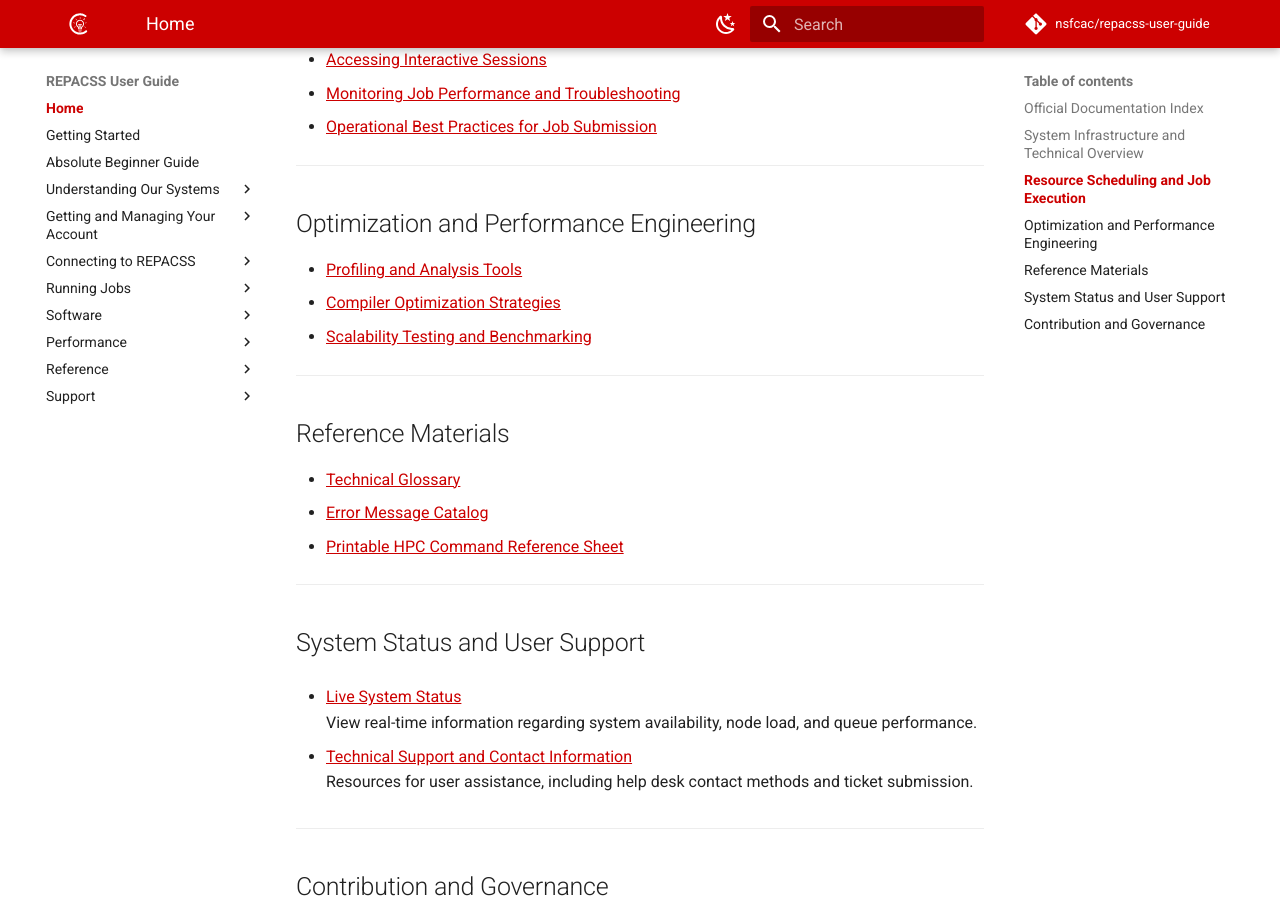
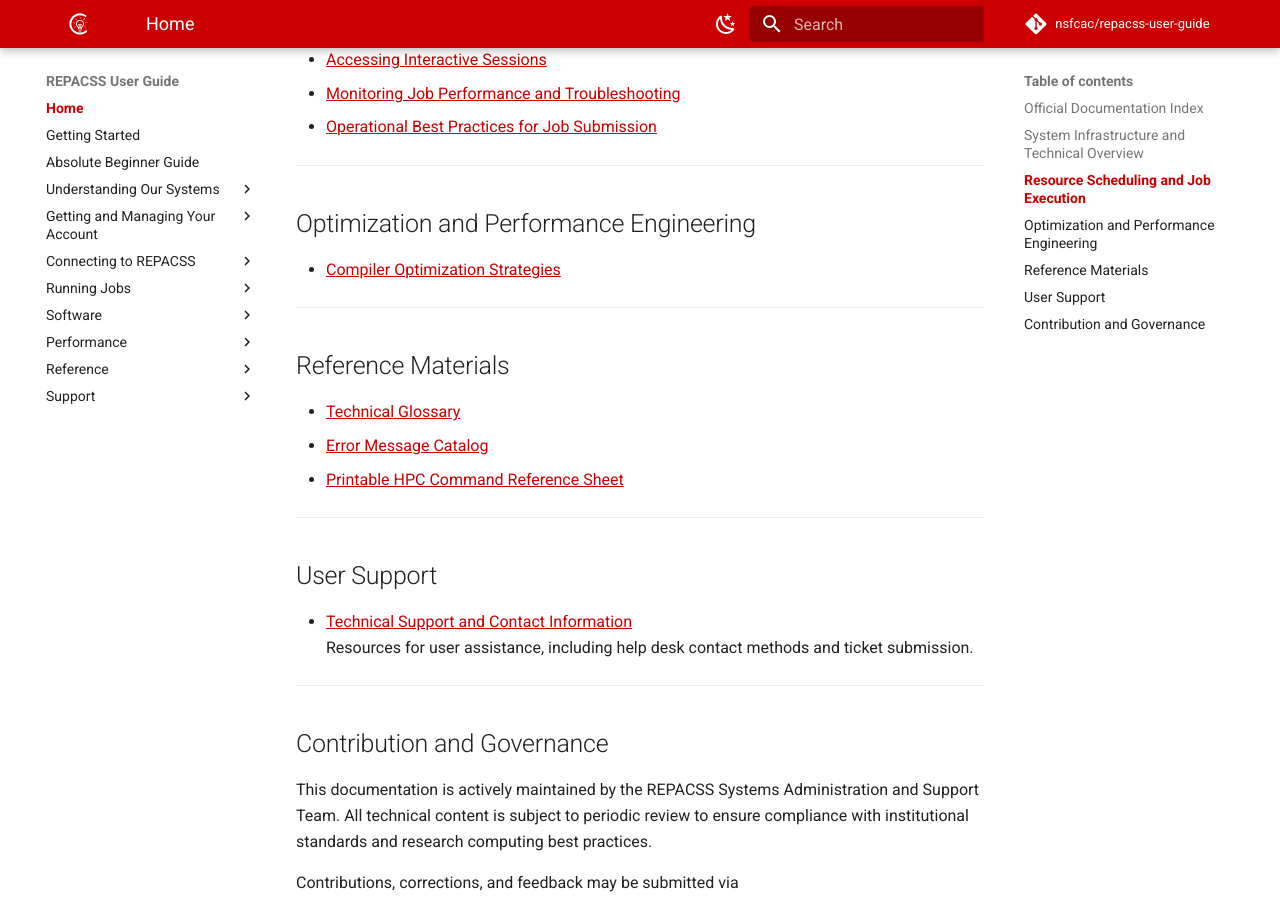
Before and after one commit to nsfcac/repacss-user-guide, an MkDocs documentation site: the page built from docs/index.md, in a window 1280 px wide and 900 px high, scrolled down 1517 px. Built offline with MkDocs 1.6.1 and Material for MkDocs 9.7.7, drawn with Linux system fonts in a browser that asks for light colours; comment, search, counter and statistics services are not loaded.

Commit message:
Removed the files under development from files

```diff
--- a/docs/index.md
+++ b/docs/index.md
@@ -56,9 +56,9 @@ The Remotely-managed Power Aware Computing Systems and Services (REPACSS) is a h
 
 ## Optimization and Performance Engineering
 
-- [Profiling and Analysis Tools](performance/profiling-tools.md)
+<!-- - [Profiling and Analysis Tools](performance/profiling-tools.md)   -->
 - [Compiler Optimization Strategies](performance/compiler-flags.md)
-- [Scalability Testing and Benchmarking](performance/scaling-tests.md)
+<!-- - [Scalability Testing and Benchmarking](performance/scaling-tests.md) -->
 
 ---
 
@@ -70,10 +70,10 @@ The Remotely-managed Power Aware Computing Systems and Services (REPACSS) is a h
 
 ---
 
-## System Status and User Support
+## <!--System Status and-->User Support
 
-- [Live System Status](status.md)
-  View real-time information regarding system availability, node load, and queue performance.
+<!-- - [Live System Status](status.md)
+  View real-time information regarding system availability, node load, and queue performance. -->
 
 - [Technical Support and Contact Information](support.md)
   Resources for user assistance, including help desk contact methods and ticket submission.
```
Also changed, not shown: docs/performance/compiler-flags.md (+2 -2 lines), docs/support.md (+1 -1 lines).
